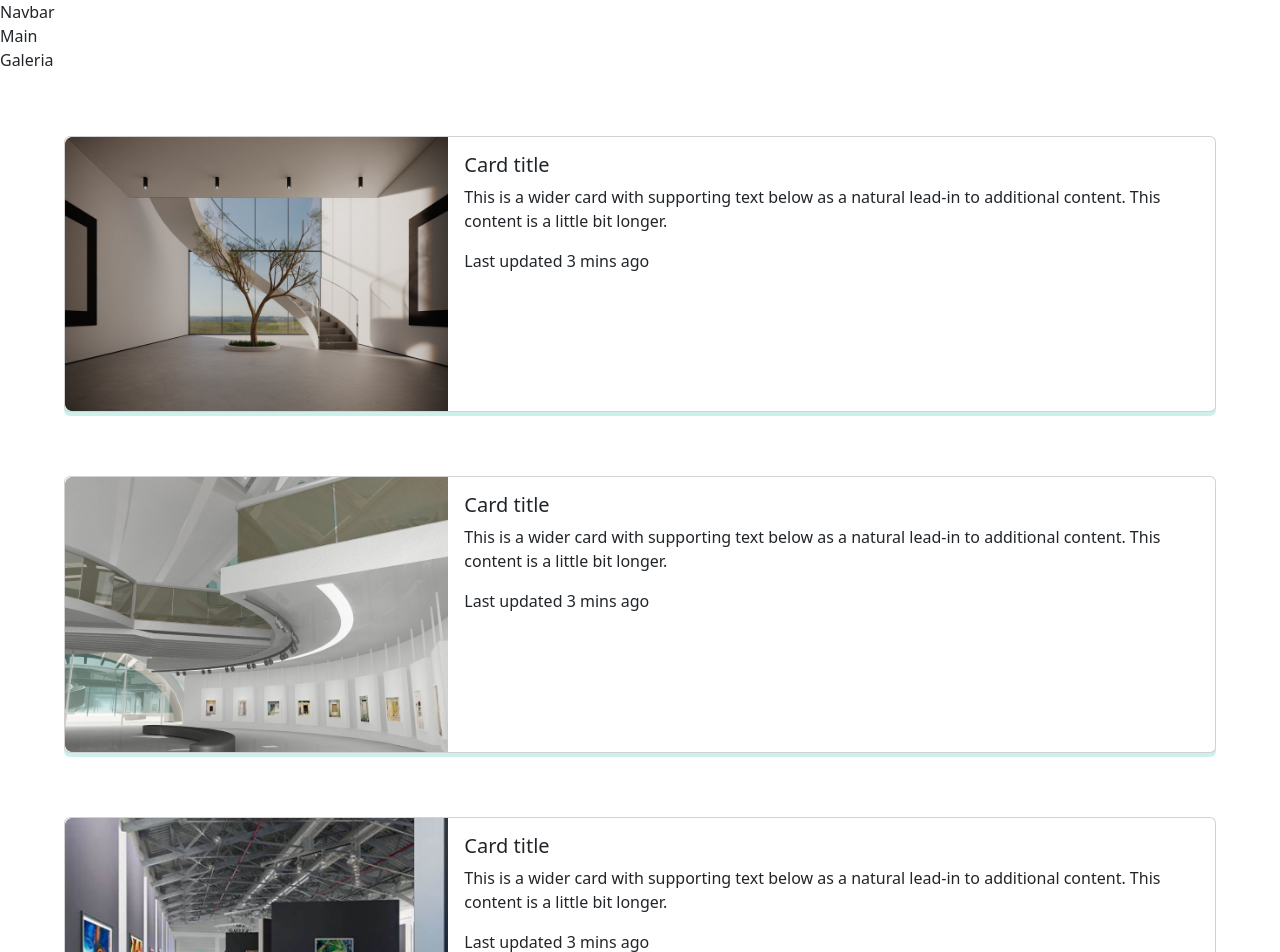
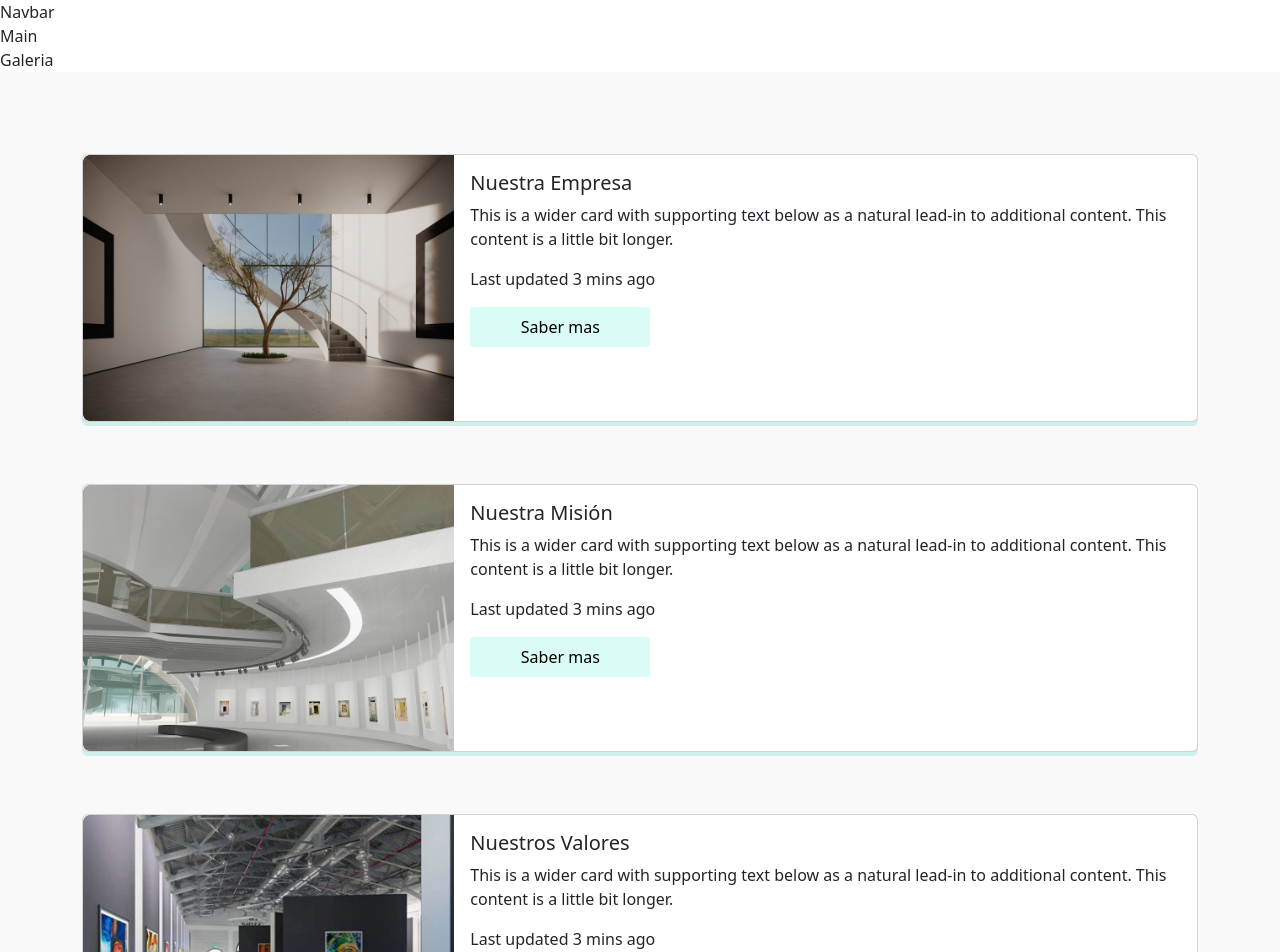
Before and after one commit to Hildacaro/Proyecto_React, a React (Create React App) app: page / in a window 1280 px wide. Shown: the top 952 px of the page. Built offline with nearby package versions, Linux system fonts and the light colour scheme.

Commit message:
cambios auri

```diff
--- a/src/App.js
+++ b/src/App.js
@@ -1,11 +1,12 @@
 import Navbar from "./components/Navbar/Navbar";
 import Main from "./components/Main/Main";
 import Galeria from "./components/Galeria/Galeria";
-import Empresa from "./components/Empresa/Empresa";
+// import Empresa from "./components/Empresa/Empresa";
 import Equipo from "./components/Equipo/Equipo";
 import Form from "./components/Form/Form";
 import Footer from "./components/Footer/Footer";
 import Cookies from "./components/Cookies/Cookies";
+import EmpresaProps from "./components/Empresa/empresa-props";
 
 function App() {
   return (
@@ -13,25 +14,7 @@ function App() {
       <Navbar />
       <Main />
       <Galeria />
-      <Empresa
-      titulo="Card title"
-      nombre="This is a wider card with supporting text below as a natural lead-in to additional content. This content is a little bit longer."
-      imagen="arbol"
-      descripccion="Last updated 3 mins ago"
-      />
-      <Empresa
-       titulo="Card title"
-       nombre="This is a wider card with supporting text below as a natural lead-in to additional content. This content is a little bit longer."
-       imagen="caracol"
-       descripccion="Last updated 3 mins ago"
-       />
-       <Empresa
-       titulo="Card title"
-       nombre="This is a wider card with supporting text below as a natural lead-in to additional content. This content is a little bit longer."
-       imagen="galeria"
-       descripccion="Last updated 3 mins ago"
-       />
-
+      <EmpresaProps/>
       <Equipo />
       <Form />
       <Footer />
--- a/src/components/Empresa/Empresa.css
+++ b/src/components/Empresa/Empresa.css
@@ -1,5 +1,21 @@
+
+
+
 .card{
     margin: 5%;
     box-shadow: 0px 4px  #cdf0ea;
 
+
 }
+#empresa {
+    background-color:#f9f9f9;
+    padding: 20px 20px;
+}
+.boton{
+    background-color:#D9FCF6;
+    height: 40px;
+    width: 180px;
+    border-radius: 3px;
+    border:none;
+
+}
--- a/src/components/Empresa/Empresa.jsx
+++ b/src/components/Empresa/Empresa.jsx
@@ -5,7 +5,6 @@ import './Empresa.css'
 
 function Empresa(props) {
 return (
-  <>
 
   <div class="card">
   <div class="row g-0">
@@ -18,11 +17,11 @@ return (
         <h5 class="card-title">{props.titulo}</h5>
         <p class="card-text">{props.nombre}</p>
         <p class="card-text">{props.descripccion}<small class="text-muted"></small></p>
+        <button type="button" class="boton">Saber mas</button>
       </div>
     </div>
   </div>
 </div>
-</>
 )
 }
 
--- /dev/null
+++ b/src/components/Empresa/empresa-props.jsx
@@ -0,0 +1,32 @@
+import React from "react";
+import Empresa from "./Empresa";
+import "./Empresa.css";
+
+function EmpresaProps(){
+    return(
+        <div id="empresa">
+      <Empresa
+      titulo="Nuestra Empresa"
+      nombre="This is a wider card with supporting text below as a natural lead-in to additional content. This content is a little bit longer."
+      imagen="arbol"
+      descripccion="Last updated 3 mins ago"
+      />
+      <Empresa
+       titulo="Nuestra Misión"
+       nombre="This is a wider card with supporting text below as a natural lead-in to additional content. This content is a little bit longer."
+       imagen="caracol"
+       descripccion="Last updated 3 mins ago"
+       />
+       <Empresa
+       titulo="Nuestros Valores"
+       nombre="This is a wider card with supporting text below as a natural lead-in to additional content. This content is a little bit longer."
+       imagen="galeria"
+       descripccion="Last updated 3 mins ago"
+       />
+
+        </div>
+    )
+
+}
+
+export default EmpresaProps
```
Also changed, not shown: 1 other file (tests, documents, lock files or other folders).
